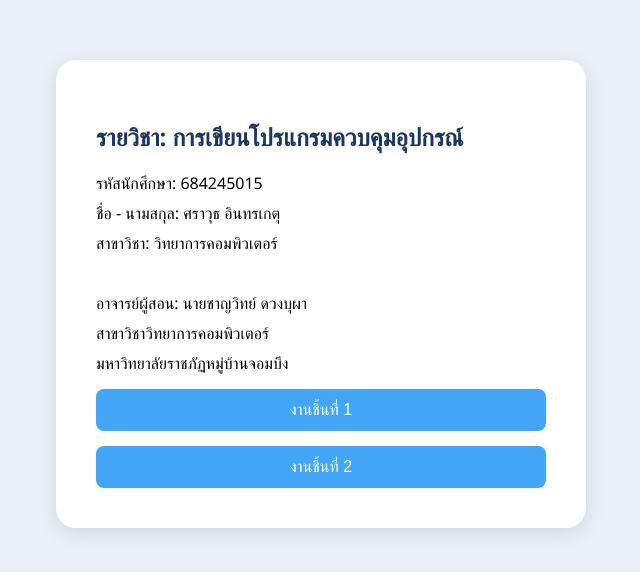
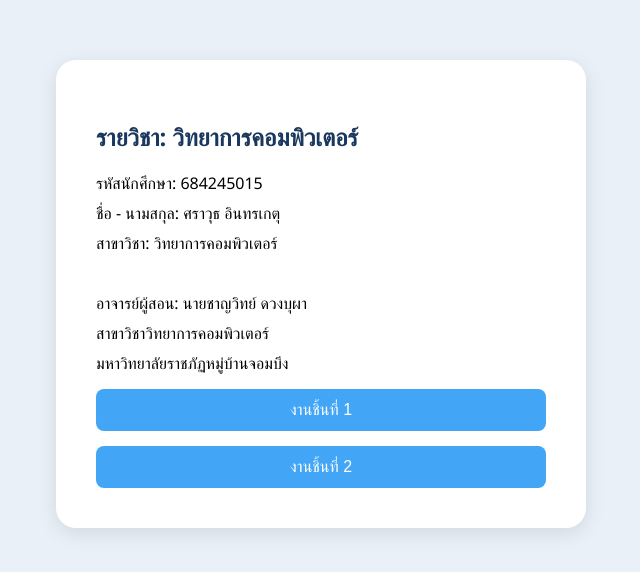
Before and after one commit to sarawut852/modern_cs, a plain HTML site: page index.html in a window 1280 px wide. Shown: the part 106-678 px from the top of the page, without its empty margins (319-959 px from the left). Drawn offline with Linux system fonts and the light colour scheme.

Commit message:
index.htmlupdate

```diff
--- a/index.html
+++ b/index.html
@@ -2,7 +2,7 @@
 <html lang="th">
 <head>
   <meta charset="UTF-8">
-  <title>การเขียนโปรแกรมควบคุมอุปกรณ์</title>
+  <title>วิทยาการคอมพิวเตอร์</title>
   <style>
     body {
       font-family: 'Segoe UI', sans-serif;
@@ -49,7 +49,7 @@
 </head>
 <body>
   <div class="container">
-    <h2>รายวิชา: การเขียนโปรแกรมควบคุมอุปกรณ์</h2>
+    <h2>รายวิชา: วิทยาการคอมพิวเตอร์</h2>
     <p>รหัสนักศึกษา: 684245015</p>
     <p>ชื่อ - นามสกุล: ศราวุธ อินทรเกตุ</p>
     <p>สาขาวิชา: วิทยาการคอมพิวเตอร์</p>
```
